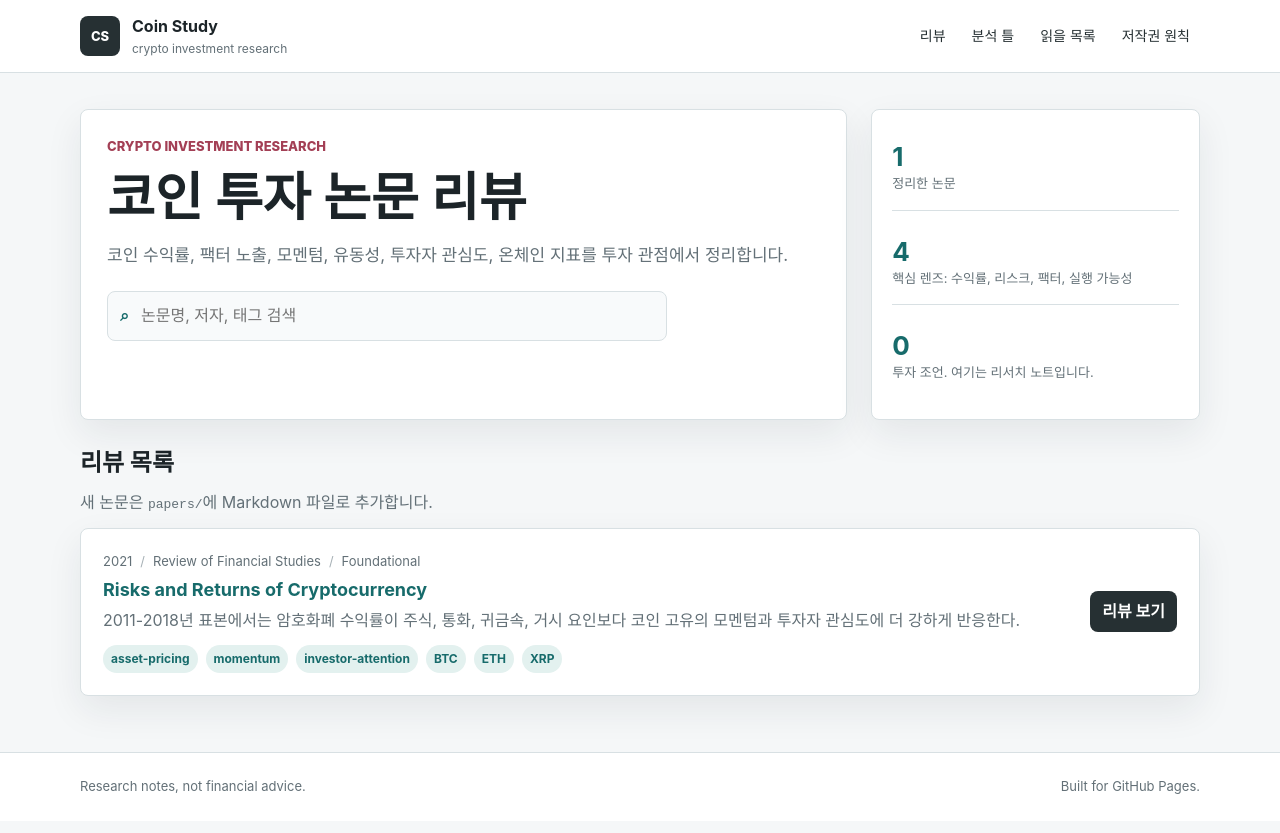
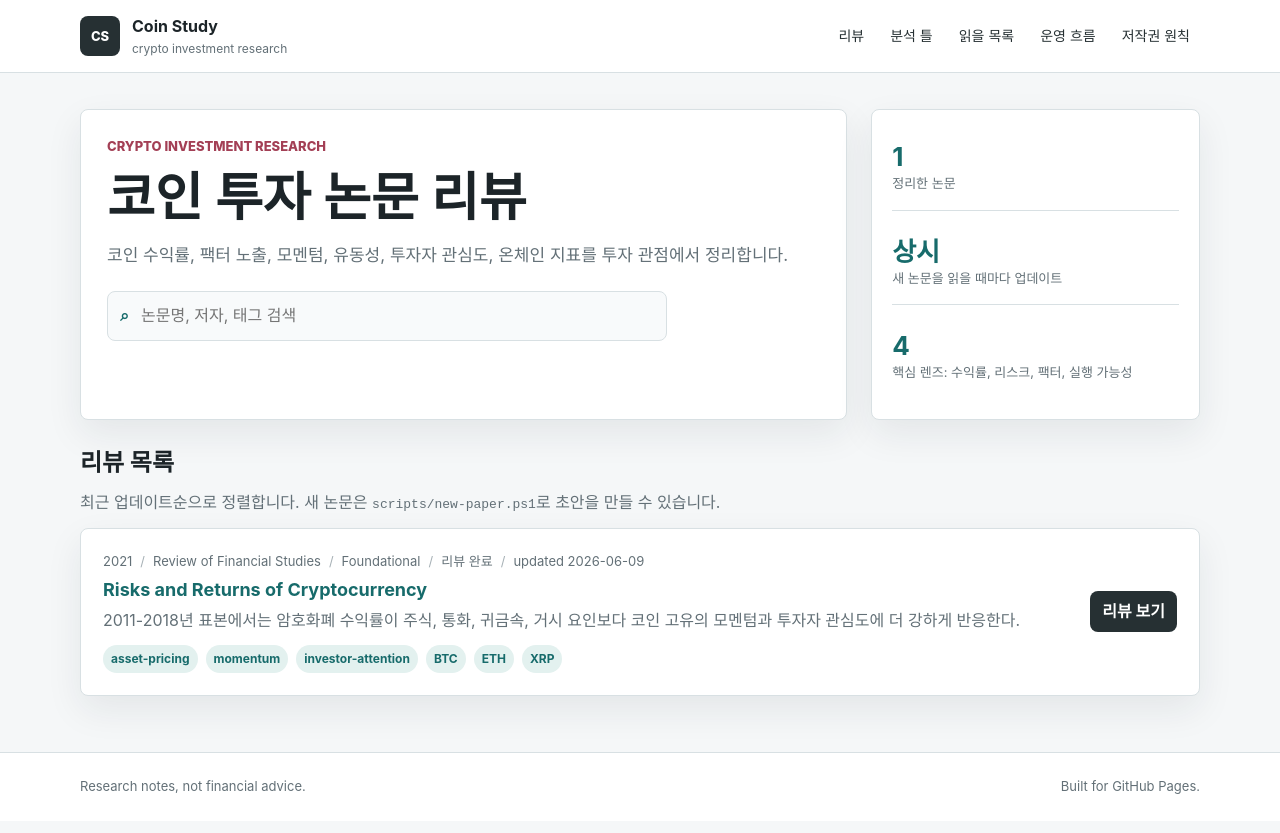
Before and after one commit to kcw8335/kcw8335.github.io, a Jekyll site: the page built from index.md, in a window 1280 px wide. Shown: the top 833 px of the page. Built offline with Jekyll 4.4.1, drawn with Linux system fonts in a browser that asks for light colours.

Commit message:
Support ongoing paper review updates

```diff
--- a/_layouts/default.html
+++ b/_layouts/default.html
@@ -21,6 +21,7 @@
           <a href="{{ '/' | relative_url }}">리뷰</a>
           <a href="{{ '/methodology/' | relative_url }}">분석 틀</a>
           <a href="{{ '/reading-list/' | relative_url }}">읽을 목록</a>
+          <a href="{{ '/workflow/' | relative_url }}">운영 흐름</a>
           <a href="{{ '/copyright-policy/' | relative_url }}">저작권 원칙</a>
         </nav>
       </div>
--- a/_layouts/paper.html
+++ b/_layouts/paper.html
@@ -9,6 +9,7 @@ layout: default
       {{ page.year }}
       {% if page.venue %}<span>{{ page.venue }}</span>{% endif %}
       {% if page.status %}<span>{{ page.status }}</span>{% endif %}
+      {% if page.updated_at %}<span>updated {{ page.updated_at }}</span>{% endif %}
     </p>
     <h1>{{ page.title }}</h1>
     {% if page.authors %}<p class="authors">{{ page.authors }}</p>{% endif %}
--- a/index.md
+++ b/index.md
@@ -4,7 +4,7 @@ title: 논문 리뷰
 description: 코인 투자 논문과 팩터 리서치를 정리하는 개인 연구 노트입니다.
 ---
 
-{% assign papers = site.pages | where: "type", "paper" | sort: "year" | reverse %}
+{% assign papers = site.pages | where: "type", "paper" | sort: "updated_at" | reverse %}
 {% assign paper_count = papers | size %}
 
 <section class="dashboard">
@@ -24,12 +24,12 @@ description: 코인 투자 논문과 팩터 리서치를 정리하는 개인 연
       <span>정리한 논문</span>
     </div>
     <div class="metric">
+      <strong>상시</strong>
+      <span>새 논문을 읽을 때마다 업데이트</span>
+    </div>
+    <div class="metric">
       <strong>4</strong>
       <span>핵심 렌즈: 수익률, 리스크, 팩터, 실행 가능성</span>
-    </div>
-    <div class="metric">
-      <strong>0</strong>
-      <span>투자 조언. 여기는 리서치 노트입니다.</span>
     </div>
   </aside>
 </section>
@@ -37,18 +37,20 @@ description: 코인 투자 논문과 팩터 리서치를 정리하는 개인 연
 <section class="section-title">
   <div>
     <h2>리뷰 목록</h2>
-    <p>새 논문은 <code>papers/</code>에 Markdown 파일로 추가합니다.</p>
+    <p>최근 업데이트순으로 정렬합니다. 새 논문은 <code>scripts/new-paper.ps1</code>로 초안을 만들 수 있습니다.</p>
   </div>
 </section>
 
 <section class="paper-list" id="paper-list">
   {% for paper in papers %}
-    <article class="paper-card" data-paper-card data-search="{{ paper.title | downcase }} {{ paper.authors | downcase }} {{ paper.tags | join: ' ' | downcase }} {{ paper.year }}">
+    <article class="paper-card" data-paper-card data-search="{{ paper.title | downcase }} {{ paper.authors | downcase }} {{ paper.tags | join: ' ' | downcase }} {{ paper.year }} {{ paper.status | downcase }} {{ paper.reading_status | downcase }}">
       <div>
         <p class="paper-meta">
           {{ paper.year }}
           {% if paper.venue %}<span>{{ paper.venue }}</span>{% endif %}
           {% if paper.status %}<span>{{ paper.status }}</span>{% endif %}
+          {% if paper.reading_status %}<span>{{ paper.reading_status }}</span>{% endif %}
+          {% if paper.updated_at %}<span>updated {{ paper.updated_at }}</span>{% endif %}
         </p>
         <h3><a href="{{ paper.url | relative_url }}">{{ paper.title }}</a></h3>
         {% if paper.thesis %}<p>{{ paper.thesis }}</p>{% endif %}
--- a/papers/risks-and-returns-of-cryptocurrency.md
+++ b/papers/risks-and-returns-of-cryptocurrency.md
@@ -4,6 +4,12 @@ authors: "Yukun Liu, Aleh Tsyvinski"
 year: 2021
 venue: "Review of Financial Studies"
 status: "Foundational"
+reading_status: "리뷰 완료"
+priority: "core"
+reviewed_at: 2026-06-08
+updated_at: 2026-06-09
+source_type: "paper"
+copyright_risk: "low"
 permalink: /papers/risks-and-returns-of-cryptocurrency/
 tags:
   - asset-pricing
```
Also changed, not shown: templates/paper.md (+6 -0 lines), workflow.md (added, +51 -0 lines), README.md, 2 other files.
